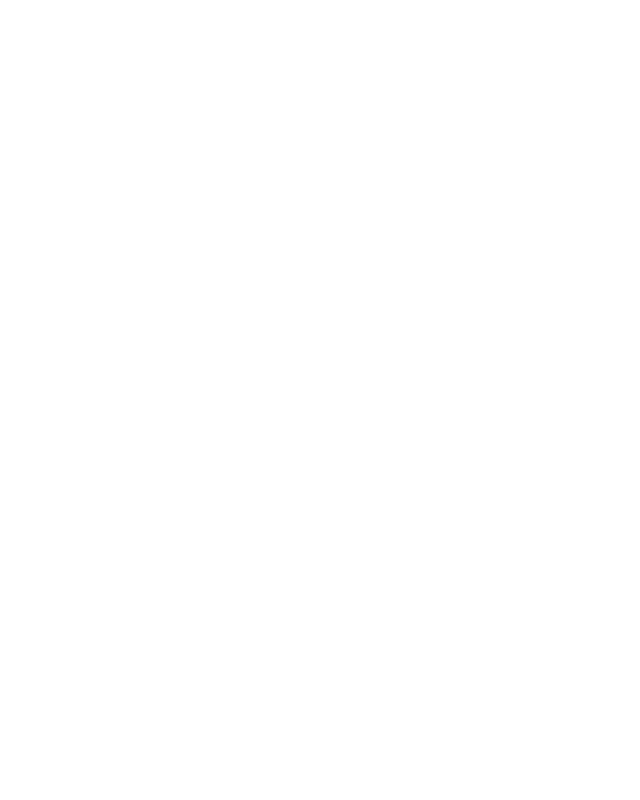
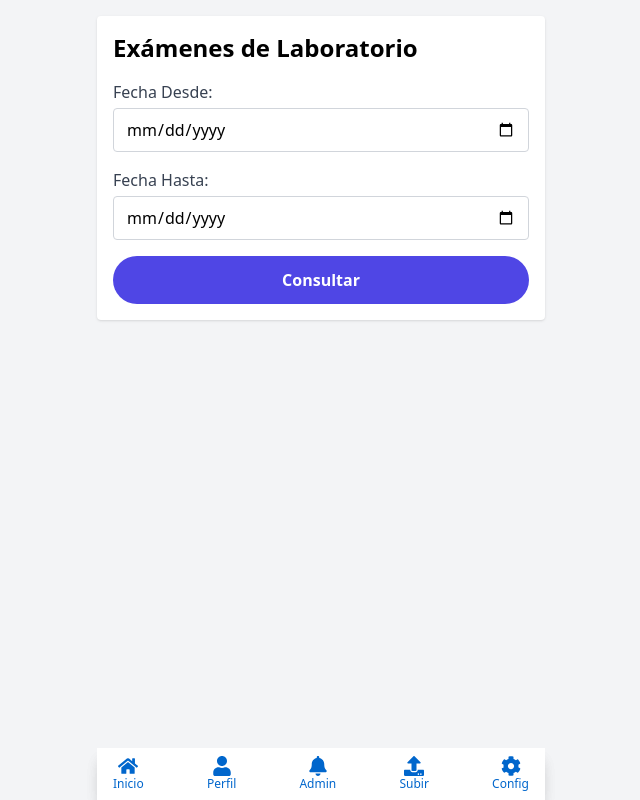
Before and after one commit to Pir4te64/tkarebox2.0, a React (Vite) app: page /examenesLaboratorio in a window 1280 px wide. Before the commit this address had no page. Shown: the whole page, without its empty margins (319-959 px from the left). Built offline with nearby package versions, Linux system fonts and the light colour scheme; sample sign-in values are in the browser's storage.

Commit message:
Add ExamenesLaboratorio page and related components for managing laboratory exams. Implement API integration for fetching exam results based on date range and user data. Update navigation in App component to include new route for ExamenesLaboratorio.

```diff
--- a/src/App.jsx
+++ b/src/App.jsx
@@ -12,6 +12,7 @@
 import ContactosPage from "./pages/Contactos";
 import PublicRoute from "./utils/PublicRoute";
 import PrivateRoute from "./utils/PrivateRoute";
+import ExamenesLaboratorioPage from "./pages/ExamenesLaboratorio";
 function App() {
   return (
     <>
@@ -30,6 +31,10 @@
           <Route path="/fichaMedica" element={<FichaMedicaPage />} />
           <Route path="/detalles" element={<DetallesPage />} />
           <Route path="/contactos" element={<ContactosPage />} />
+          <Route
+            path="/examenesLaboratorio"
+            element={<ExamenesLaboratorioPage />}
+          />
         </Route>
       </Routes>
     </>
--- /dev/null
+++ b/src/components/ExamenesLaboratorio/ExamenesLab.jsx
@@ -0,0 +1,85 @@
+import React, { useState } from "react";
+import { useLocation } from "react-router-dom";
+import { examenesLabGET } from "./ExamenesLabGET";
+import Layout from "../Layout";
+
+const ExamenesLab = () => {
+  const location = useLocation();
+  const { ficha } = location.state || {};
+
+  const [fechaDesde, setFechaDesde] = useState("");
+  const [fechaHasta, setFechaHasta] = useState("");
+  const [resultado, setResultado] = useState(null);
+  const [loading, setLoading] = useState(false);
+  const [error, setError] = useState("");
+
+  const handleConsultar = async () => {
+    try {
+      setLoading(true);
+      setError("");
+      const data = await examenesLabGET(ficha, fechaDesde, fechaHasta);
+      console.log(data);
+      setResultado(data);
+    } catch (err) {
+      setError(err.message || "Error al consultar exámenes.");
+    } finally {
+      setLoading(false);
+    }
+  };
+
+  return (
+    <Layout>
+      <div className="max-w-md mx-auto p-4 bg-white shadow rounded mt-4">
+        <h1 className="text-2xl font-bold mb-4">Exámenes de Laboratorio</h1>
+        <div className="space-y-4">
+          {/* Fecha Desde */}
+          <div>
+            <label className="block text-gray-700 font-medium mb-1">
+              Fecha Desde:
+            </label>
+            <input
+              type="date"
+              value={fechaDesde}
+              onChange={(e) => setFechaDesde(e.target.value)}
+              className="w-full border border-gray-300 rounded px-3 py-2 focus:outline-none focus:ring-2 focus:ring-blue-500"
+            />
+          </div>
+
+          {/* Fecha Hasta */}
+          <div>
+            <label className="block text-gray-700 font-medium mb-1">
+              Fecha Hasta:
+            </label>
+            <input
+              type="date"
+              value={fechaHasta}
+              onChange={(e) => setFechaHasta(e.target.value)}
+              className="w-full border border-gray-300 rounded px-3 py-2 focus:outline-none focus:ring-2 focus:ring-blue-500"
+            />
+          </div>
+
+          <button
+            onClick={handleConsultar}
+            className="w-full bg-indigo-600 text-white py-3 px-6 rounded-full font-semibold hover:bg-indigo-700 transition mt-4"
+          >
+            Consultar
+          </button>
+        </div>
+
+        {loading && <p className="text-center mt-4">Cargando...</p>}
+        {error && <p className="text-center text-red-500 mt-4">{error}</p>}
+
+        {resultado && (
+          <div className="mt-4">
+            <h2 className="text-xl font-bold mb-2">Resultados:</h2>
+            <pre className="bg-gray-100 p-4 rounded shadow text-sm text-gray-800">
+              {JSON.stringify(resultado, null, 2)}
+            </pre>
+          </div>
+        )}
+      </div>
+    </Layout>
+  );
+};
+
+export default ExamenesLab;
--- /dev/null
+++ b/src/components/ExamenesLaboratorio/ExamenesLabGET.jsx
@@ -0,0 +1,67 @@
+// src/services/ExamenesLabGET.js
+import axios from "axios";
+import { API } from "../../utils/Api";
+
+/**
+ * Realiza una petición GET para obtener exámenes de laboratorio,
+ * enviando userDataId y rango de fechas en formato YYYY-MM-DD.
+ * @param {string} userDataId - El userDataId de la ficha que deseas consultar
+ * @param {string} fechaDesde - Fecha inicial (YYYY-MM-DD)
+ * @param {string} fechaHasta - Fecha final (YYYY-MM-DD)
+ * @returns {Promise<any>} Respuesta de la API.
+ */
+export async function examenesLabGET(userDataId, fechaDesde, fechaHasta) {
+  try {
+    // 1) Obtener el token de localStorage
+    const token = localStorage.getItem("token");
+    if (!token) {
+      throw new Error("No se encontró el token de autenticación.");
+    }
+    // 2) Convertir las fechas a YYYY-MM-DD (en caso de necesitar manipularlo)
+    const startDate = formatearFecha(fechaDesde);
+    const endDate = formatearFecha(fechaHasta);
+
+    // 3) Configurar Axios sin incluir query params en la URL
+    const config = {
+      headers: {
+        "Content-Type": "application/json",
+        Authorization: `Bearer ${token}`,
+      },
+      params: {
+        userDataId,
+        dateFrom: startDate,
+        dateTo: endDate,
+      },
+    };
+
+    // 4) Petición GET, sin concatenar manualmente los parámetros a la URL
+    const response = await axios.get(
+      `${API.CHATGPT_CONSULTA}/laboratory`,
+      config
+    );
+
+    // 5) Verificar la respuesta
+    if (response.status !== 200) {
+      throw new Error(
+        response.data?.message || `Error en la solicitud: ${response.status}`
+      );
+    }
+
+    return response.data;
+  } catch (error) {
+    console.error("Error al obtener exámenes de laboratorio:", error);
+    throw error;
+  }
+}
+
+/**
+ * Convierte una fecha de entrada en formato YYYY-MM-DD.
+ * Si la fecha ya viene en YYYY-MM-DD, simplemente la retorna,
+ * o puedes manejar validaciones extra.
+ * @param {string} fecha - Fecha de entrada (puede ser '2023-05-12', etc.)
+ * @returns {string} Fecha en formato YYYY-MM-DD
+ */
+function formatearFecha(fecha) {
+  if (!fecha) return "";
+  return fecha;
+}
--- a/src/components/InicipApp.jsx
+++ b/src/components/InicipApp.jsx
@@ -4,8 +4,8 @@
 import { Link } from "react-router-dom";
 const InicioApp = () => {
   return (
-    <div className="min-h-screen bg-gray-100 flex flex-col justify-center items-center p-4">
-      <div className="bg-azul rounded-3xl shadow-xl p-8 flex flex-col items-center max-w-lg w-full">
+    <div className="h-screen bg-gray-100 flex flex-col  items-center ">
+      <div className="bg-azul h-[80vh] rounded-b-3xl shadow-xl p-8 flex flex-col justify-center items-center max-w-lg w-full">
         <img
           src={medicalImg}
           alt="Ilustración Bienvenida"
@@ -20,14 +20,14 @@
       <div className="mt-8 flex gap-4">
         <Link
           to="/login"
-          className="flex items-center gap-2 bg-azul text-white px-6 py-2 rounded-lg shadow-lg hover:bg-azul-700/80 transition duration-300"
+          className="flex items-center gap-2 bg-azul text-white px-6 py-3 rounded-lg shadow-lg hover:bg-azul-700/80 transition duration-300"
         >
           <FaSignInAlt /> Iniciar Sesión
         </Link>
 
         <Link
           to="/register"
-          className="flex items-center gap-2 bg-azul text-white px-6 py-2 rounded-lg shadow-lg hover:bg-azul-700/80 transition duration-300"
+          className="flex items-center gap-2 bg-azul text-white px-6 py-3 rounded-lg shadow-lg hover:bg-azul-700/80 transition duration-300"
         >
           <FaUserPlus /> Registrarse
         </Link>
--- /dev/null
+++ b/src/pages/ExamenesLaboratorio.jsx
@@ -0,0 +1,12 @@
+import React from "react";
+import ExamenesLab from "../components/ExamenesLaboratorio/ExamenesLab";
+import Layout from "../components/Layout";
+const ExamenesLaboratorioPage = () => {
+  return (
+    <Layout>
+      <ExamenesLab />
+    </Layout>
+  );
+};
+
+export default ExamenesLaboratorioPage;
--- a/src/utils/Api.js
+++ b/src/utils/Api.js
@@ -26,5 +26,5 @@
   HISTORAL_CLINICO_DELETE: `${BASE_URL}/medical-histories`,
   FILES_UPLOAD: `${BASE_URL}/files/upload`,
   CHATGPT: `${BASE_URL}/api/openai/analyze`,
-  CHATGPT_CONSULTA: `${BASE_URL}/api/openai/`,
+  CHATGPT_CONSULTA: `${BASE_URL}/api/openai`,
 };
```
Also changed, not shown: src/components/Home/Home.jsx (+61 -4 lines).
